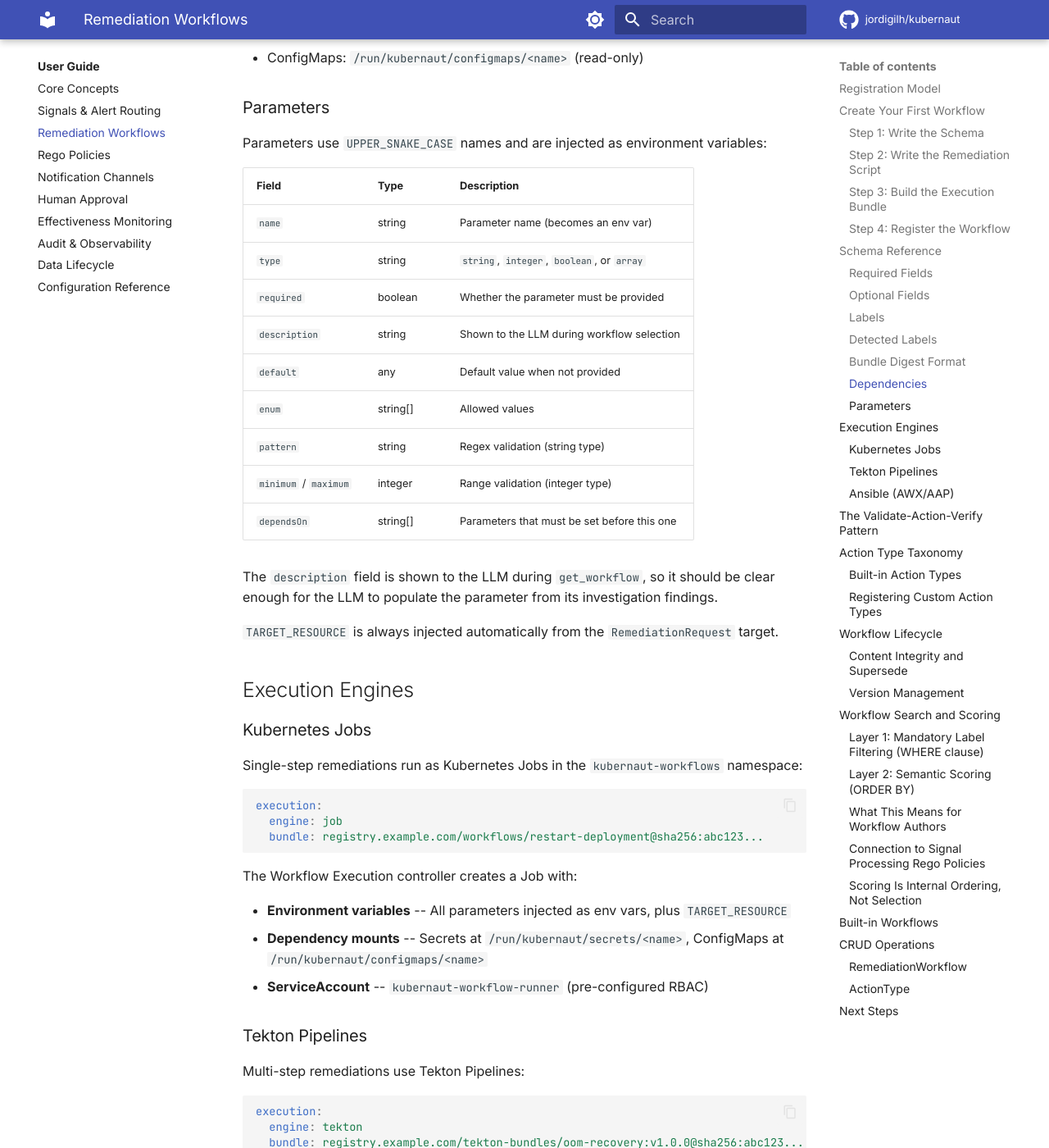
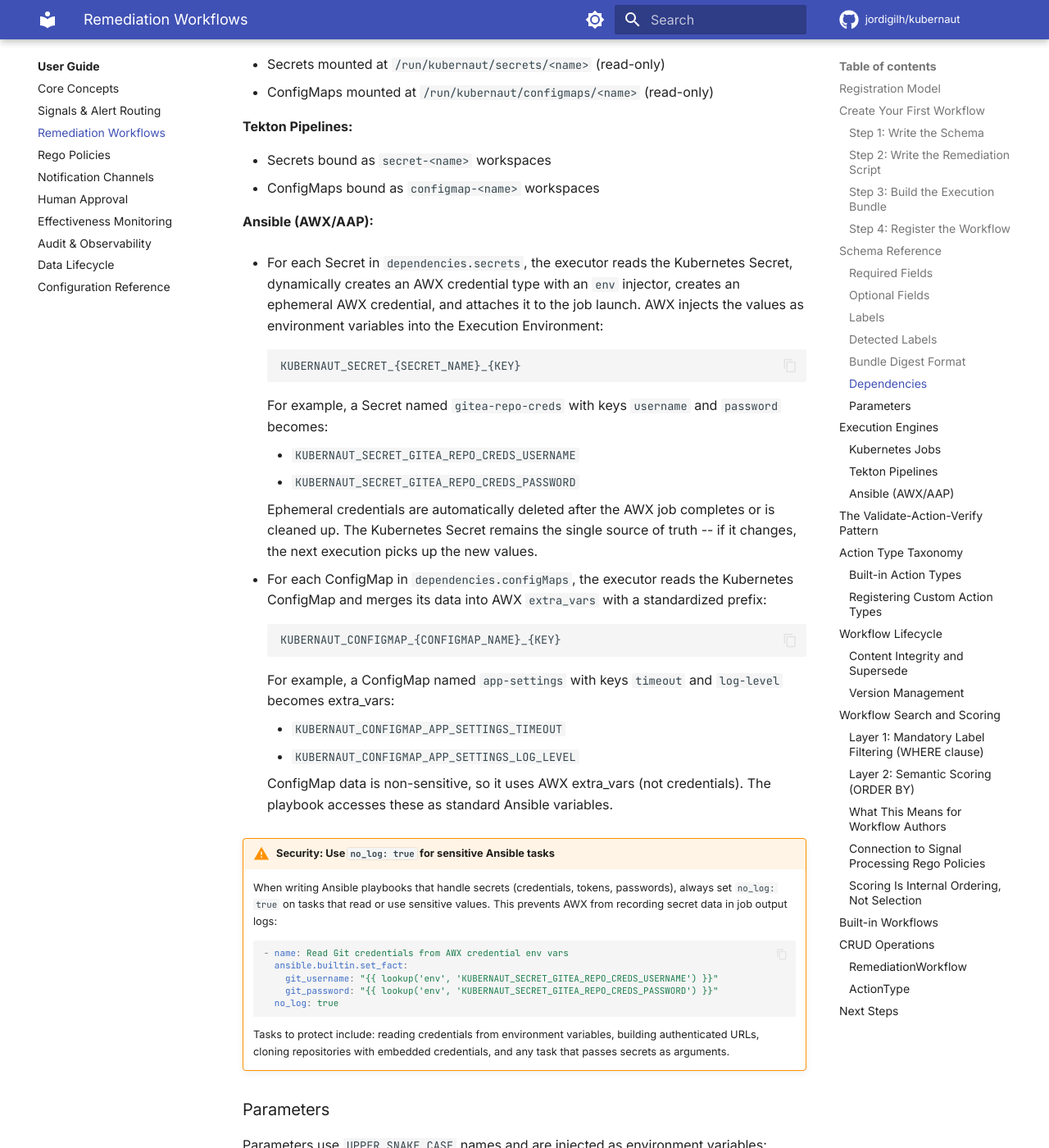
Before and after one commit to jordigilh/kubernaut-docs, an MkDocs documentation site: the page built from docs/user-guide/workflows.md, in a window 1280 px wide and 1400 px high, scrolled down 7365 px. Shown: the whole window at 82% size. Built offline with MkDocs 1.6.1 and Material for MkDocs 9.7.7, drawn with Linux system fonts in a browser that asks for light colours; comment, search, counter and statistics services are not loaded; the version menu is left out; some of the changed text lies outside the part shown.

Commit message:
docs: document Ansible dependency injection and auto-injected context vars
Align workflows.md with the demo team's Ansible engine additions and
BR-WE-015 TR-6 (remediation context auto-injection, #313):

- Expand Dependencies section with per-engine delivery details
  (Job volume mounts, Tekton workspaces, Ansible AWX credentials/extra_vars)
- Document ephemeral AWX credential lifecycle for secrets injection
- Add security guidance for no_log: true on sensitive Ansible tasks
- Document auto-injected Ansible context variables
  (WFE_NAME, WFE_NAMESPACE, RR_NAME, RR_NAMESPACE)
- Add Required column to engineConfig table

Made-with: Cursor

````diff
--- a/docs/user-guide/workflows.md
+++ b/docs/user-guide/workflows.md
@@ -261,10 +261,58 @@ dependencies:
     - name: app-config
 ```
 
-The Workflow Execution controller validates these exist before creating the Job or PipelineRun, and mounts them as volumes:
+The Workflow Execution controller validates that these resources exist before creating the execution resource. How they are delivered to the workflow depends on the engine:
 
-- Secrets: `/run/kubernaut/secrets/<name>` (read-only)
-- ConfigMaps: `/run/kubernaut/configmaps/<name>` (read-only)
+**Kubernetes Jobs:**
+
+- Secrets mounted at `/run/kubernaut/secrets/<name>` (read-only)
+- ConfigMaps mounted at `/run/kubernaut/configmaps/<name>` (read-only)
+
+**Tekton Pipelines:**
+
+- Secrets bound as `secret-<name>` workspaces
+- ConfigMaps bound as `configmap-<name>` workspaces
+
+**Ansible (AWX/AAP):**
+
+- For each Secret in `dependencies.secrets`, the executor reads the Kubernetes Secret, dynamically creates an AWX credential type with an `env` injector, creates an ephemeral AWX credential, and attaches it to the job launch. AWX injects the values as environment variables into the Execution Environment:
+
+    ```
+    KUBERNAUT_SECRET_{SECRET_NAME}_{KEY}
+    ```
+
+    For example, a Secret named `gitea-repo-creds` with keys `username` and `password` becomes:
+
+    - `KUBERNAUT_SECRET_GITEA_REPO_CREDS_USERNAME`
+    - `KUBERNAUT_SECRET_GITEA_REPO_CREDS_PASSWORD`
+
+    Ephemeral credentials are automatically deleted after the AWX job completes or is cleaned up. The Kubernetes Secret remains the single source of truth -- if it changes, the next execution picks up the new values.
+
+- For each ConfigMap in `dependencies.configMaps`, the executor reads the Kubernetes ConfigMap and merges its data into AWX `extra_vars` with a standardized prefix:
+
+    ```
+    KUBERNAUT_CONFIGMAP_{CONFIGMAP_NAME}_{KEY}
+    ```
+
+    For example, a ConfigMap named `app-settings` with keys `timeout` and `log-level` becomes extra_vars:
+
+    - `KUBERNAUT_CONFIGMAP_APP_SETTINGS_TIMEOUT`
+    - `KUBERNAUT_CONFIGMAP_APP_SETTINGS_LOG_LEVEL`
+
+    ConfigMap data is non-sensitive, so it uses AWX extra_vars (not credentials). The playbook accesses these as standard Ansible variables.
+
+!!! warning "Security: Use `no_log: true` for sensitive Ansible tasks"
+    When writing Ansible playbooks that handle secrets (credentials, tokens, passwords), always set `no_log: true` on tasks that read or use sensitive values. This prevents AWX from recording secret data in job output logs:
+
+    ```yaml
+    - name: Read Git credentials from AWX credential env vars
+      ansible.builtin.set_fact:
+        git_username: "{{ lookup('env', 'KUBERNAUT_SECRET_GITEA_REPO_CREDS_USERNAME') }}"
+        git_password: "{{ lookup('env', 'KUBERNAUT_SECRET_GITEA_REPO_CREDS_PASSWORD') }}"
+      no_log: true
+    ```
+
+    Tasks to protect include: reading credentials from environment variables, building authenticated URLs, cloning repositories with embedded credentials, and any task that passes secrets as arguments.
 
 ### Parameters
 
@@ -285,6 +333,17 @@ Parameters use `UPPER_SNAKE_CASE` names and are injected as environment variable
 The `description` field is shown to the LLM during `get_workflow`, so it should be clear enough for the LLM to populate the parameter from its investigation findings.
 
 `TARGET_RESOURCE` is always injected automatically from the `RemediationRequest` target.
+
+For `ansible` executions, the executor also auto-injects remediation context variables into AWX `extra_vars` (BR-WE-015 TR-6):
+
+| Variable | Source | Purpose |
+|----------|--------|---------|
+| `WFE_NAME` | WorkflowExecution CRD name | Query WFE status, parameters, or execution metadata via the Kubernetes API |
+| `WFE_NAMESPACE` | WorkflowExecution CRD namespace | Namespace of the WFE |
+| `RR_NAME` | `wfe.Spec.RemediationRequestRef.Name` | Reference the parent RemediationRequest in commit messages, logs, and audit annotations -- no Kubernetes API lookup needed |
+| `RR_NAMESPACE` | `wfe.Spec.RemediationRequestRef.Namespace` | Namespace of the parent RR |
+
+These variables are injected by the executor and must not be declared as parameters in the workflow schema. `RR_NAME` is the most commonly used -- for example, the GitOps memory limits playbook includes the RR name in its Git commit message to link the code change back to the remediation event.
 
 ## Execution Engines
 
@@ -360,13 +419,18 @@ spec:
 
 The `engineConfig` fields for Ansible:
 
-| Field | Description |
-|---|---|
-| `playbookPath` | Path to the playbook within the Git repository |
-| `jobTemplateName` | AWX/AAP Job Template name to launch |
-| `inventoryName` | AWX/AAP inventory to use (optional) |
+| Field | Required | Description |
+|---|---|---|
+| `playbookPath` | Yes | Path to the playbook within the Git repository |
+| `jobTemplateName` | Yes | AWX/AAP Job Template name to launch |
+| `inventoryName` | No | AWX/AAP inventory to use |
 
 The Workflow Execution controller launches the AWX job template, passes parameters as extra variables, and monitors the job status until completion.
+
+**Dependencies in Ansible workflows:**
+
+- **Secrets** (`dependencies.secrets`): Injected as environment variables via ephemeral AWX credentials (`KUBERNAUT_SECRET_{NAME}_{KEY}`). Use `lookup('env', ...)` in your playbook.
+- **ConfigMaps** (`dependencies.configMaps`): Merged into AWX extra_vars (`KUBERNAUT_CONFIGMAP_{NAME}_{KEY}`). Access as standard Ansible variables.
 
 ## The Validate-Action-Verify Pattern
 
````
